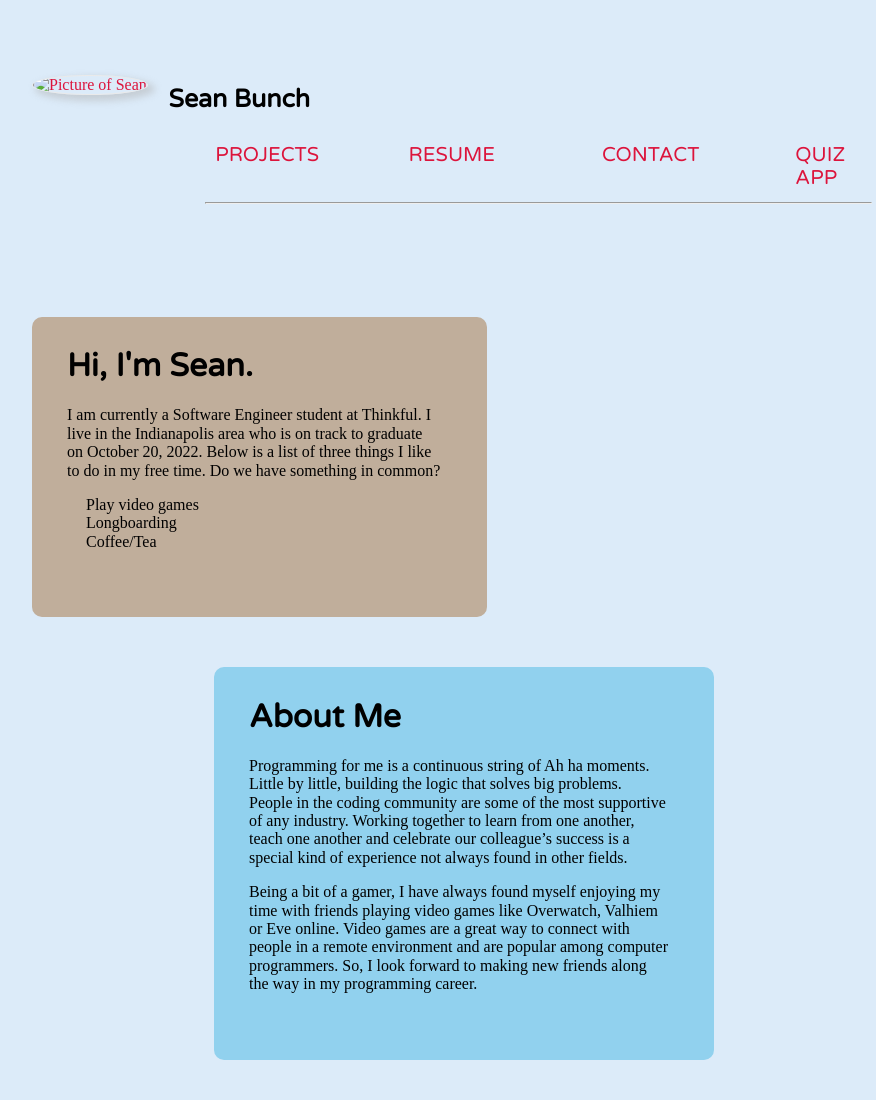
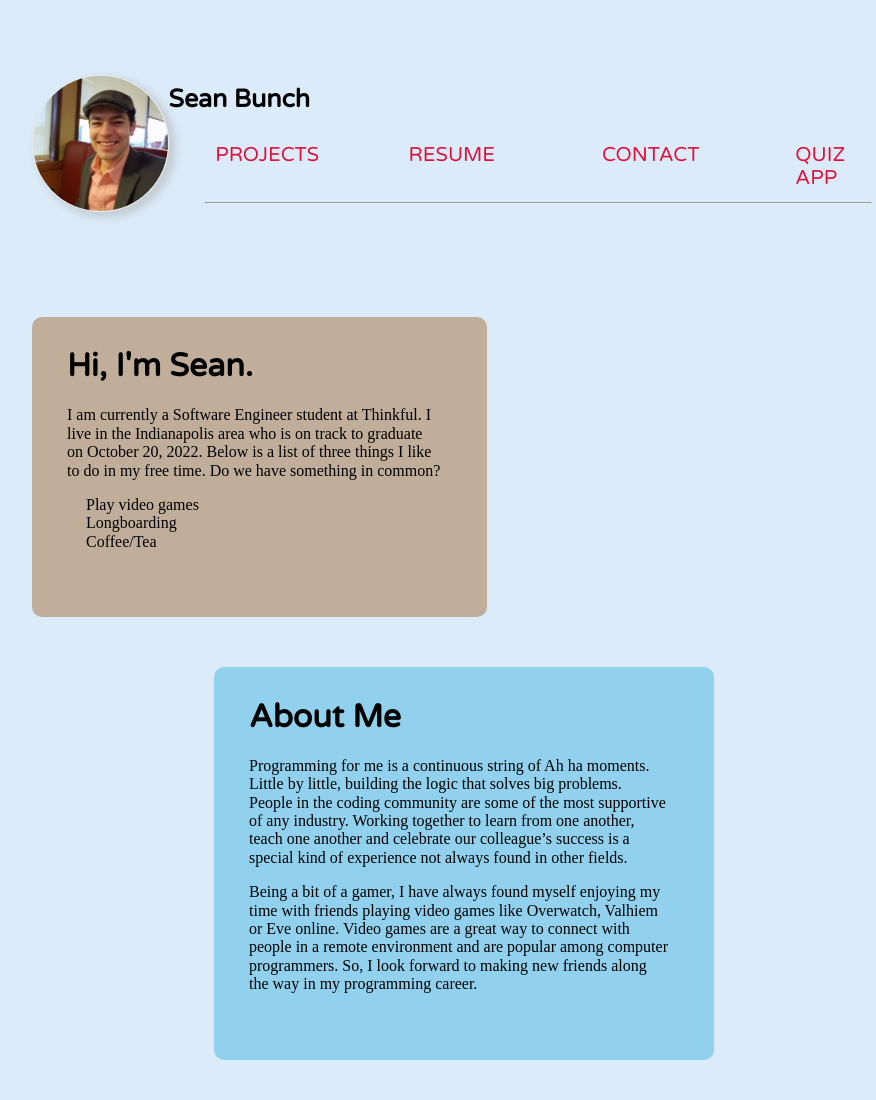
Before and after one commit to SeanBunch/Personal-web-site, a plain HTML site: page index.html in a window 1280 px wide. Shown: the top 1100 px of the page, without its empty margins (153-1029 px from the left). Drawn offline with nearby package versions, Linux system fonts and the light colour scheme; the site is published under a folder, as on GitHub Pages, so addresses that start at the root find nothing.

Commit message:
Update index.html

```diff
--- a/index.html
+++ b/index.html
@@ -15,12 +15,12 @@
         <header>
             <div class="self-portrait">
                 <a href="#">
-                    <img class="selfie" src="/images/sean-pic.png" alt="Picture of Sean">
+                    <img class="selfie" src="./images/sean-pic.png" alt="Picture of Sean">
                 </a>
             </div>
             <div class="span-navbar">
                 <div>
-                    <a href="./images/sean-pic.png">
+                    <a href="#">
                         <span class="span-name">Sean Bunch</span>
                     </a>
                 </div>
```
